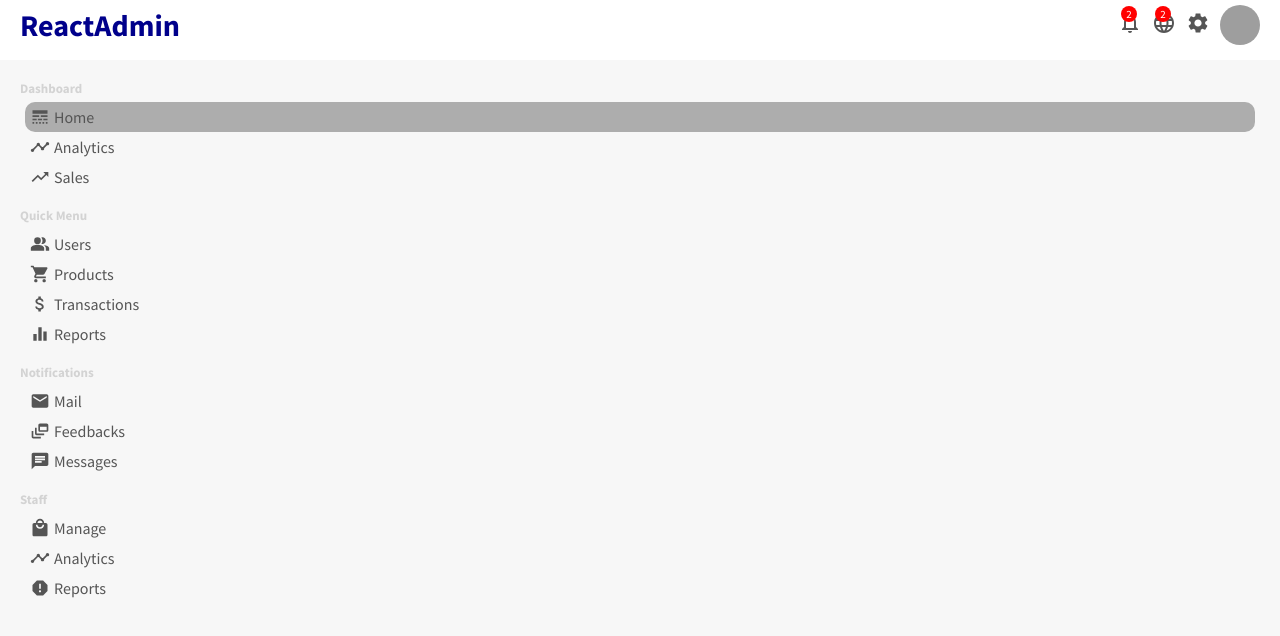
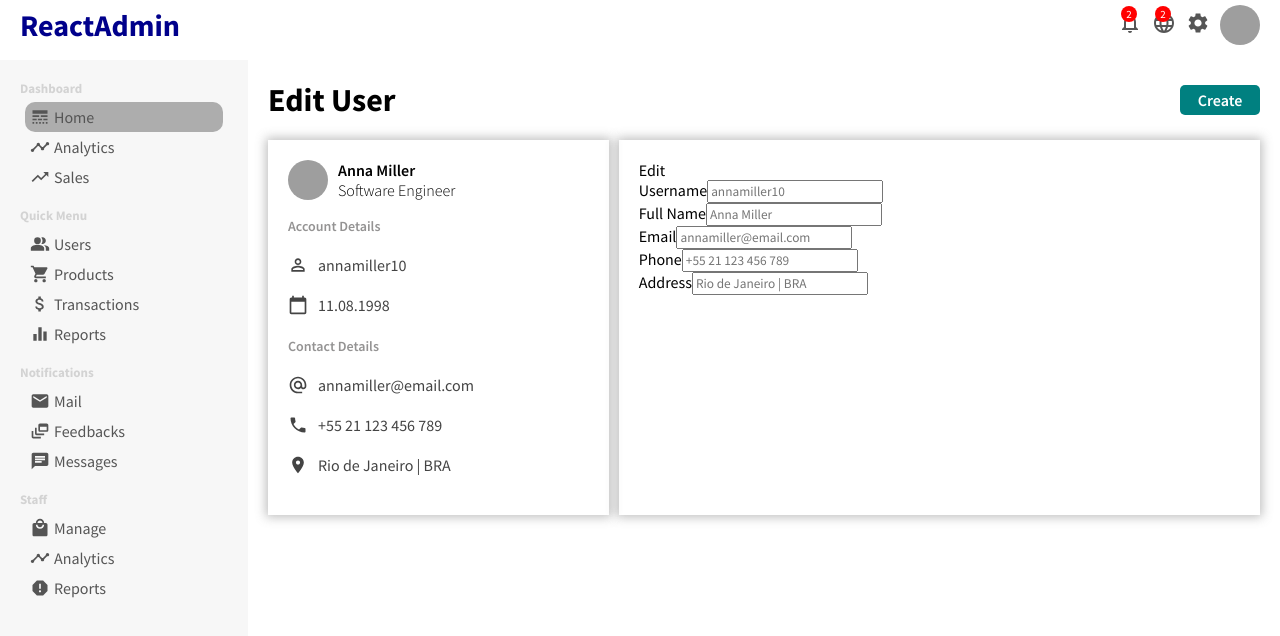
Before and after one commit to Sammynauta/DASHBOARD, a React (Create React App) app: page /user/1 in a window 1280 px wide. Shown: the top 636 px of the page. Built offline with nearby package versions, Linux system fonts and the light colour scheme; grey boxes are pictures that could not be loaded.

Commit message:
em processo, pagina de atualizacao do usuario

```diff
--- a/src/App.js
+++ b/src/App.js
@@ -4,6 +4,7 @@ import "./App.css";
 import Home from "./pages/home/Home";
 import { BrowserRouter as Router, Switch, Route } from "react-router-dom";
 import UserList from "./pages/userList/UserList";
+import User from "./pages/user/User";
 
 
 function App() {
@@ -19,6 +20,9 @@ function App() {
           <Route path="/users">
             <UserList />
           </Route>
+          <Route path="/user/:userId">
+            <User/>
+          </Route>
         </Switch>
       </div>
     </Router>
--- a/src/pages/user/User.css
+++ b/src/pages/user/User.css
@@ -0,0 +1,89 @@
+.User {
+    flex: 4;
+    padding: 20px;
+}
+
+.userTitleContainer {
+    display: flex;
+    align-items: center;
+    justify-content: space-between;
+}
+
+.userAddButton {
+    width: 80px;
+    border: none;
+    padding: 5px;
+    background-color: #008080;
+    border-radius: 5px;
+    color: #ffffff;
+    font-weight: 600;
+    cursor: pointer;
+    font-size: 16px;
+}
+.userContainer {
+    display: flex;
+    margin-top: 20px;
+}
+
+.userShow {
+    flex: 1;
+    padding: 20px;
+    box-shadow: 0 0 10px 2px rgba(105, 105, 105, 0.438);
+}
+.userUpdate {
+    flex: 2;
+    padding: 20px;
+    box-shadow: 0 0 10px 2px rgba(105, 105, 105, 0.438);
+    margin-left: 10px;
+}
+
+.userShowTop {
+    display: flex;
+    align-items: center;
+}
+
+.userShowImg {
+    width: 40px;
+    height: 40px;
+    border-radius: 50%;
+    object-fit: cover;
+}
+
+.userShowTopTitle {
+    display: flex;
+    flex-direction: column;
+    margin-left: 10px;
+}
+
+.userShowUsername {
+    font-weight: 600;
+}
+
+.userShowDetails {
+    font-weight: 300;
+}
+
+.userShowBotton {
+    margin-top: 15px;
+}
+
+.userShowTitle {
+    font-size: 14px;
+    font-weight: 600;
+    color: rgb(148, 147, 147);
+}
+
+.userShowInfo {
+    display: flex;
+    align-items: center;
+    margin: 20px 0;
+    color: #444;
+}
+
+.userShowIcon {
+    font-size: 20px !important;
+}
+
+.userShowInfoTitle {
+    margin-left: 10px;
+}
--- a/src/pages/user/User.jsx
+++ b/src/pages/user/User.jsx
@@ -1,9 +1,78 @@
-import React from 'react'
+import { AlternateEmail, CalendarToday, LocationOn, PersonOutline, Phone } from "@material-ui/icons";
+import "./User.css";
 
 export default function User() {
     return (
-        <div>
+        <div className='User'>
+            <div className="userTitleContainer">
+                <h1 className="userTitle">Edit User</h1>
+                <button className="userAddButton">Create</button>
+            </div>
+            <div className="userContainer">
+                <div className="userShow">
+                    <div className="userShowTop">
+                        <img src="https://images.pexels.com/photos/3992656/pexels-photo-3992656.png?auto=compress&cs=tinysrgb&dpr=2&h=650&w=940" alt="" className='userShowImg'/>
+                        <div className="userShowTopTitle">
+                            <span className="userShowUsername">Anna Miller</span>
+                            <span className="userShowDetails">Software Engineer</span>
+                        </div>
+                    </div>
+                    <div className="userShowBotton">
+                        <span className="userShowTitle">Account Details</span>
+                       <div className="userShowInfo">
+                            <PersonOutline className='userShowIcon' />
+                            <span className="userShowInfoTitle">annamiller10</span>
+                       </div>
+                       <div className="userShowInfo">
+                            <CalendarToday className='userShowIcon' />
+                            <span className="userShowInfoTitle">11.08.1998</span>
+                       </div>
+                       <span className="userShowTitle">Contact Details</span>
+                       <div className="userShowInfo">
+                            <AlternateEmail className='userShowIcon' />
+                            <span className="userShowInfoTitle">annamiller@email.com</span>
+                       </div>
+                       <div className="userShowInfo">
+                            <Phone className='userShowIcon' />
+                            <span className="userShowInfoTitle">+55 21 123 456 789</span>
+                       </div>
+                       <div className="userShowInfo">
+                            <LocationOn className='userShowIcon' />
+                            <span className="userShowInfoTitle">Rio de Janeiro | BRA</span>
+                       </div>
+                    </div>
+                </div>
+                <div className="userUpdate">
+                    <span className="userUpdateTitle">Edit</span>
+                    <form className="userUpdateForm">
+                        <div className="userUpdateLeft">
+                            <div className="userUpdateItem">
+                                <label>Username</label>
+                                <input type="text" className="userUpdateInput" placeholder="annamiller10" />
+                            </div>
+                            <div className="userUpdateItem">
+                                <label>Full Name</label>
+                                <input type="text" className="userUpdateInput" placeholder="Anna Miller" />
+                            </div>
+                            <div className="userUpdateItem">
+                                <label>Email</label>
+                                <input type="text" className="userUpdateInput" placeholder="annamiller@email.com" />
+                            </div>
+                            <div className="userUpdateItem">
+                                <label>Phone</label>
+                                <input type="text" className="userUpdateInput" placeholder="+55 21 123 456 789" />
+                            </div>
+                            <div className="userUpdateItem">
+                                <label>Address</label>
+                                <input type="text" className="userUpdateInput" placeholder="Rio de Janeiro | BRA" />
+                            </div>
+                        </div>
+                        <div className="userUpdateRight">
 
+                        </div>
+                    </form>
+                </div>
+            </div>
         </div>
     )
 }
```
